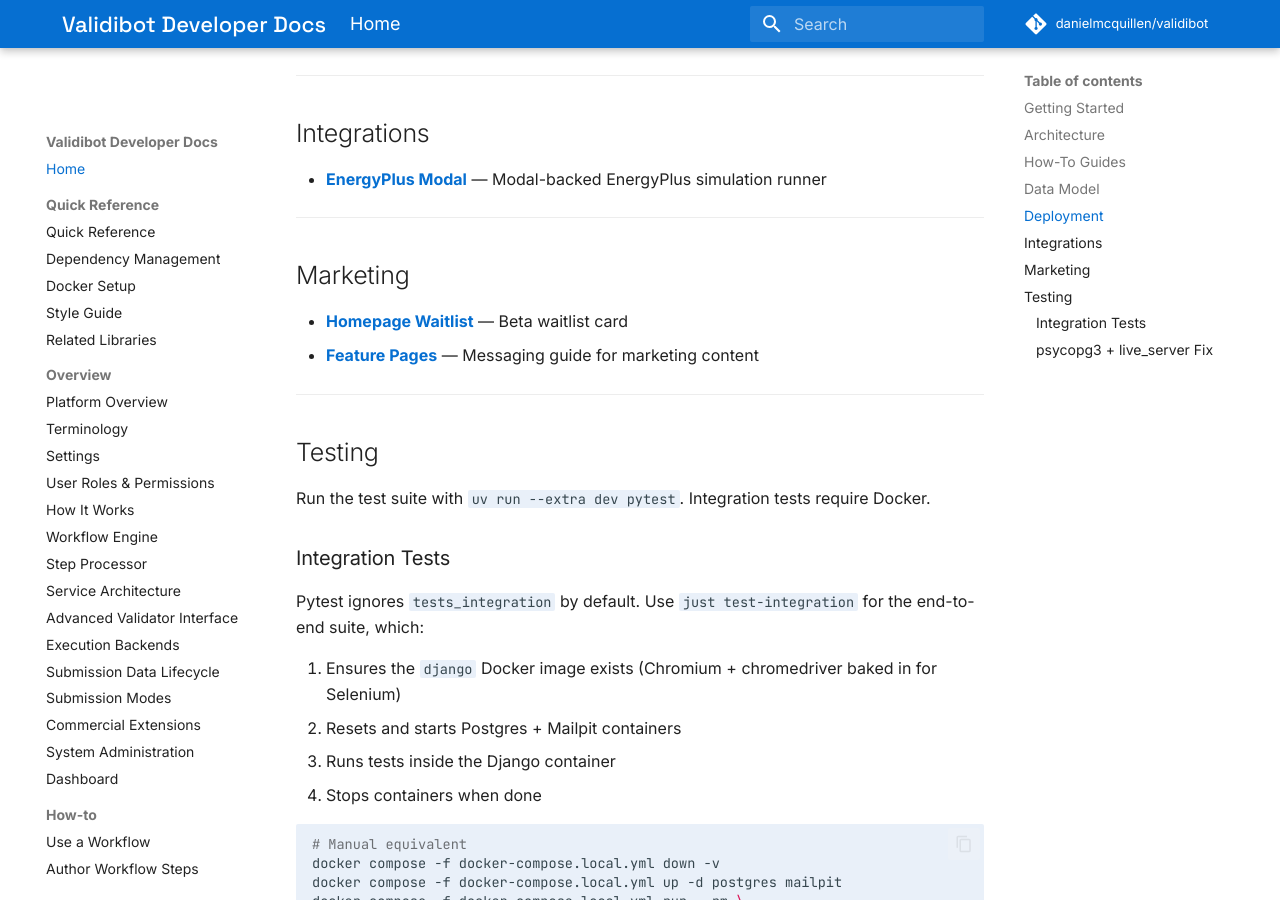
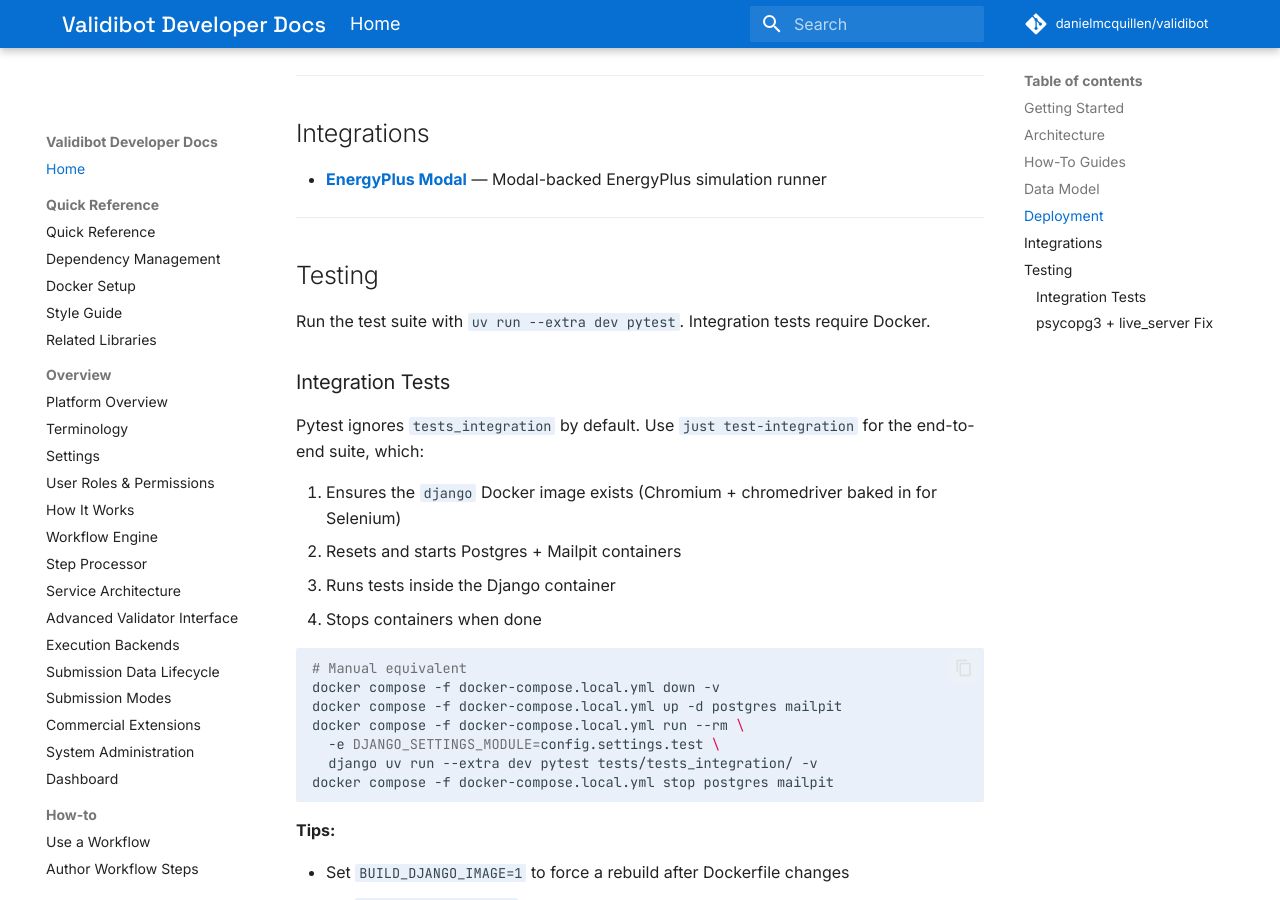
Before and after one commit to danielmcquillen/validibot, an MkDocs documentation site: the page built from docs/dev_docs/index.md, in a window 1280 px wide and 900 px high, scrolled down 2048 px. Built offline with MkDocs 1.6.1 and Material for MkDocs 9.7.7, drawn with Linux system fonts in a browser that asks for light colours; comment, search, counter and statistics services are not loaded.

Commit message:
update docs

```diff
--- a/docs/dev_docs/index.md
+++ b/docs/dev_docs/index.md
@@ -77,13 +77,6 @@
 
 ---
 
-## Marketing
-
-- **[Homepage Waitlist](marketing/homepage.md)** — Beta waitlist card
-- **[Feature Pages](marketing/features.md)** — Messaging guide for marketing content
-
----
-
 ## Testing
 
 Run the test suite with `uv run --extra dev pytest`. Integration tests require Docker.
--- a/pyproject.toml
+++ b/pyproject.toml
@@ -298,7 +298,5 @@
   "watchfiles==1.1.1",
   "werkzeug[watchdog]==3.1.5",
   # Documentation
-  "mkdocs==1.6.1",
-  "mkdocs-material==9.7.2",
-  "mkdocs-print-site-plugin==2.8",
+  "zensical>=0.0.23",
 ]
```
Also changed, not shown: 2 other files.
